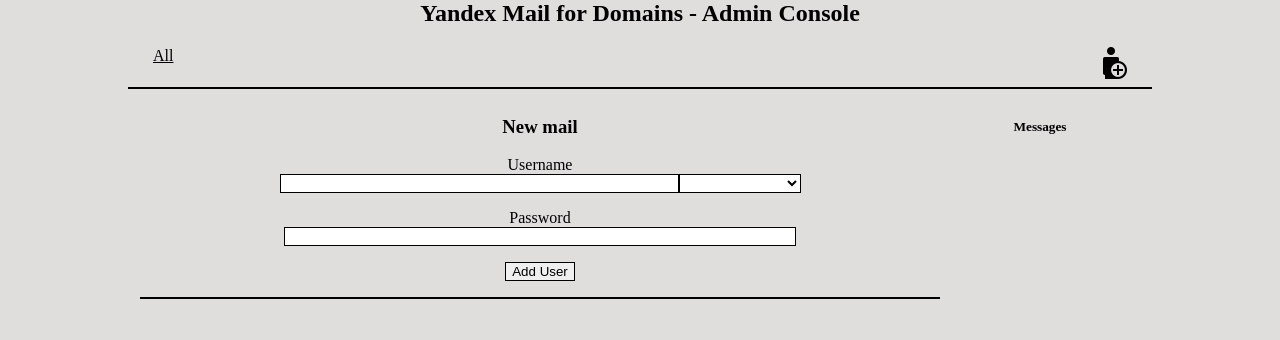
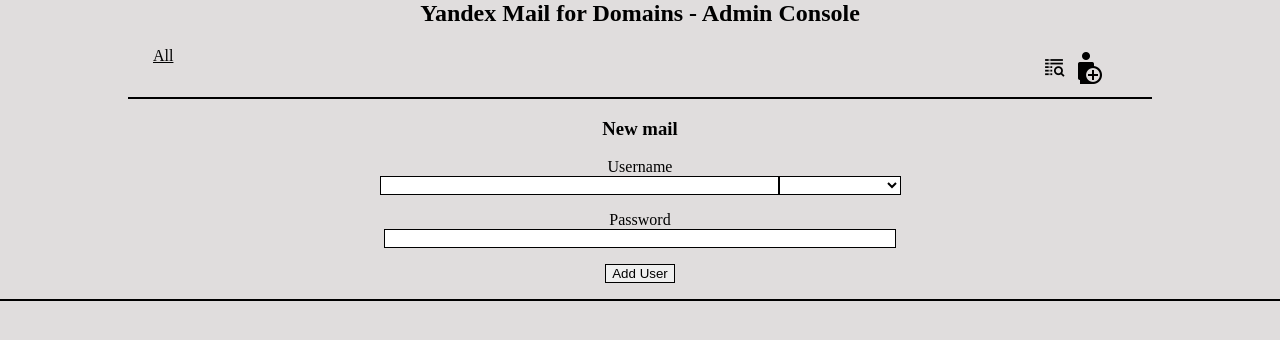
Before and after one commit to edkliff/yandex-mail, a Flask app: page /new in a window 1280 px wide. Shown: the top 340 px of the page. Run offline with Flask 2, Linux system fonts and the light colour scheme; lists and menus that the app fills with data are empty; parts of the project's set-up code (start-up, migrations or seed data) failed here and were passed over.

Commit message:
Redesign #2 - CSS

```diff
--- a/app/routes.py
+++ b/app/routes.py
@@ -81,6 +81,13 @@ def edit_account(user_id):
                            user=account[1])
 
 
+# Logs
+@app.route('/messages')
+def messages():
+    return render_template('messages.html', title='Messages',
+                           domain='all', companies=companies)
+
+
 @app.route('/')
 def index():
     # Coming soon
--- a/app/static/base.css
+++ b/app/static/base.css
@@ -62,6 +62,15 @@ select {
     background: #E0DDDD;
 }
 
+.flex-right {
+    display: flex;
+    flex-direction: row;
+    justify-content: flex-end;
+    align-items: center;
+    margin: 5 25 5 25;
+    background: #E0DDDD;
+}
+
 .active-user {
     background: #E0DDDD;
 }
@@ -70,14 +79,6 @@ select {
     background: #E0DDCD;
 }
 
-.main-screen {
-    width: 800px;
-    background: #E0DDDD;
-}
-
-.logs {
-    width: 200px;
-}
 
 .blocks-flex {
     display: flex;
@@ -85,7 +86,7 @@ select {
     justify-content: center;
     align-items: stretch;
     background: #E0DDDD;
-
+    max-width: 1024px;
 }
 
 .header {
--- a/app/templates/base.html
+++ b/app/templates/base.html
@@ -22,31 +22,22 @@
                             <a href="/mails/{{ company }}">{{ company }} </a>
                         </div>
                     {% endfor %}
-                    <div>
-                        <a href="/new"><img src="/static/images/new.png" alt="New User"></a>
+                    <div class="flex-right">
+                        <div>
+                            <a href="/messages"><img src="/static/images/logs.png" title="Logs" alt="Logs"></a>
+                        </div>
+                        <div>
+                            <a href="/new"><img src="/static/images/new.png" title="New User" alt="New User"></a>
+                        </div>
                     </div>
                 </div>
                 <hr>
             </div>
-            <div class="blocks-flex">
-                <div class="main-screen">
-                    {% block content %}{% endblock %}
-                    <hr>
-                </div>
-                <div class="logs">
-                    <h5>Messages</h5>
-                    {% with messages = get_flashed_messages() %}
-                    {% if messages %}
-                    <ul>
-                        {% for message in messages %}
-                            <li>{{ message }}</li>
-                        {% endfor %}
-                    </ul>
-                    {% endif %}
-                    {% endwith %}
-                </div>
+            <div class="header">
+                {% block content %}{% endblock %}
+            </div>
+            <hr>
 
-            </div>
 
         </center>
     </body>
--- a/app/templates/mails.html
+++ b/app/templates/mails.html
@@ -21,8 +21,8 @@
                     <td><a href="/edit/{{ user[0] }}">{{ user[1] }}</a></td>
                     <td>{{ user[2] }}</td>
                     <td>{{ user[3] }}</td>
-                    <td><a href="/edit/{{ user[0] }}"><img src="/static/images/edit.png" alt="Edit User"></a></td>
-                    <td><a href="/delete/{{ user[5] }}/{{ user[0] }}"><img src="/static/images/delete.png" alt="Delete User"> </a></td>
+                    <td><a href="/edit/{{ user[0] }}"><img src="/static/images/edit.png" title="Edit User" alt="Edit User"></a></td>
+                    <td><a href="/delete/{{ user[5] }}/{{ user[0] }}"><img src="/static/images/delete.png" title="Delete User" alt="Delete User"> </a></td>
                 </tr>
             {% endfor %}
         </table>
```
Also changed, not shown: app/templates/messages.html (added, +18 -0 lines), app/static/images/logs.png (added).
